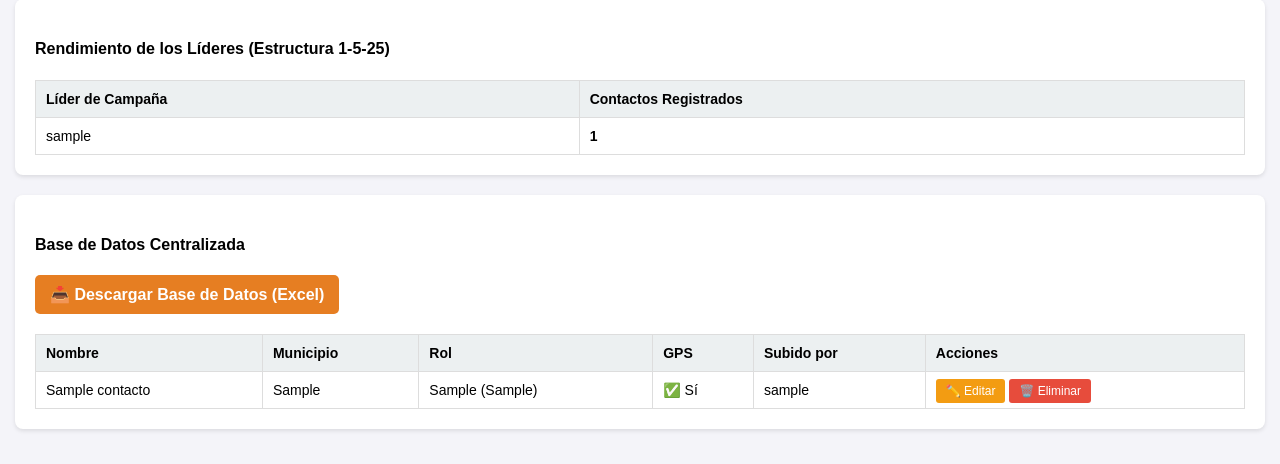
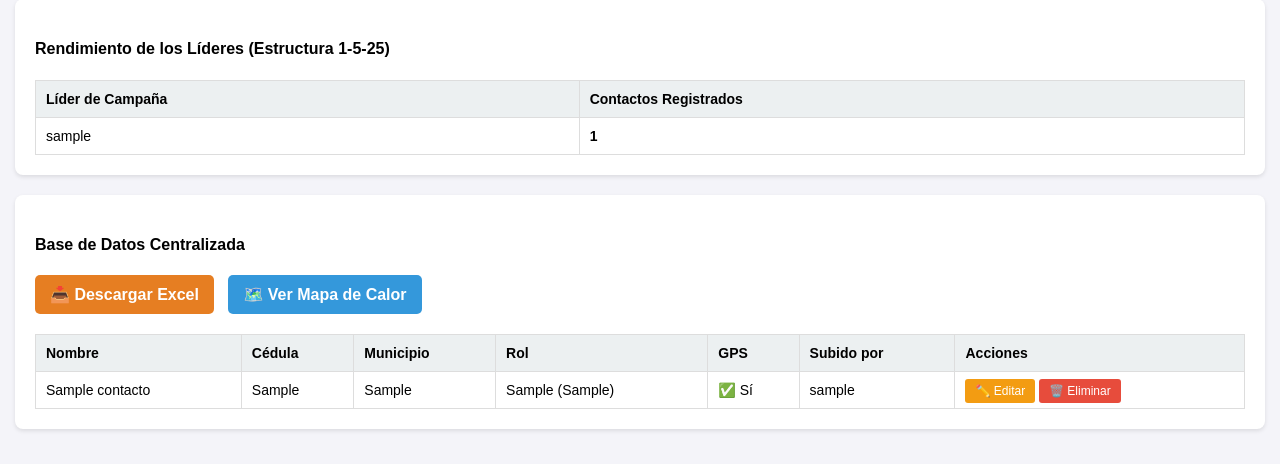
Before and after one commit to crm-campana-narino/Nari-o-Vital, a Flask app: page / in a window 1280 px wide. Shown: the part 397-861 px from the top of the page. Run offline with Flask 3, Linux system fonts and the light colour scheme; a user stored in the database is signed in; tables that the repository leaves empty hold one stand-in row (values such as "Sample post").

Commit message:
Refactor admin dashboard HTML structure and styles
Updated button styles and removed unnecessary comments.

```diff
--- a/templates/admin_dashboard.html
+++ b/templates/admin_dashboard.html
@@ -18,13 +18,11 @@
         th, td { border: 1px solid #ddd; padding: 10px; text-align: left; }
         th { background-color: #ecf0f1; }
         .btn-export { background-color: #e67e22; color: white; padding: 10px 15px; text-decoration: none; border-radius: 5px; font-weight: bold; display: inline-block; margin-bottom: 10px; }
+        .btn-mapa { background-color: #3498db; color: white; padding: 10px 15px; text-decoration: none; border-radius: 5px; font-weight: bold; display: inline-block; margin-bottom: 10px; margin-left: 10px;}
 
-        /* Estilos para el formulario de crear líder */
         .form-crear-lider { display: flex; gap: 10px; align-items: center; flex-wrap: wrap; }
         .form-crear-lider input { padding: 10px; border: 1px solid #ccc; border-radius: 5px; flex: 1; min-width: 150px; }
         .form-crear-lider button { padding: 10px 20px; background-color: #d35400; color: white; border: none; border-radius: 5px; font-weight: bold; cursor: pointer; }
-        .form-crear-lider button:hover { background-color: #e67e22; }
-
         .mensaje-flash { background: #d4edda; color: #155724; padding: 10px; border-radius: 5px; margin-bottom: 20px; }
     </style>
 </head>
@@ -34,14 +32,12 @@
         <a href="{{ url_for('logout') }}" class="logout">Salir</a>
     </div>
 
-    <!-- Mensajes de éxito o error -->
     {% with messages = get_flashed_messages() %}
       {% if messages %}
         <div class="mensaje-flash">{{ messages[0] }}</div>
       {% endif %}
     {% endwith %}
 
-    <!-- Tarjetas de Estadísticas -->
     <div class="kpis">
         <div class="kpi-card">
             <div class="kpi-number">{{ total }}</div>
@@ -57,7 +53,6 @@
         </div>
     </div>
 
-    <!-- Formulario para crear líderes -->
     <div class="card">
         <h4>Crear nuevo usuario para Líder</h4>
         <form class="form-crear-lider" method="POST" action="{{ url_for('crear_lider') }}">
@@ -67,7 +62,6 @@
         </form>
     </div>
 
-    <!-- Rendimiento del Equipo -->
     <div class="card">
         <h4>Rendimiento de los Líderes (Estructura 1-5-25)</h4>
         <table>
@@ -84,36 +78,36 @@
         </table>
     </div>
 
-    <!-- Base de Datos Centralizada con Edición y Eliminación -->
     <div class="card">
         <h4>Base de Datos Centralizada</h4>
-        <a href="{{ url_for('exportar') }}" class="btn-export">📥 Descargar Base de Datos (Excel)</a>
+        <a href="{{ url_for('exportar') }}" class="btn-export">📥 Descargar Excel</a>
+        <a href="{{ url_for('mapa') }}" class="btn-mapa">🗺️ Ver Mapa de Calor</a>
+
         <table>
             <tr>
                 <th>Nombre</th>
+                <th>Cédula</th>
                 <th>Municipio</th>
                 <th>Rol</th>
                 <th>GPS</th>
                 <th>Subido por</th>
-                <th>Acciones</th> <!-- NUEVA COLUMNA -->
+                <th>Acciones</th>
             </tr>
             {% for c in contactos %}
             <tr>
                 <td>{{ c.nombre }}</td>
+                <td>{{ c.cedula }}</td>
                 <td>{{ c.municipio }}</td>
                 <td>{{ c.tipo }} {% if c.otro_tipo %}({{ c.otro_tipo }}){% endif %}</td>
                 <td>{% if c.latitud %}✅ Sí{% else %}❌ No{% endif %}</td>
                 <td>{{ c.creador.username if c.creador else 'Admin' }}</td>
                 <td style="white-space: nowrap;">
-                    <!-- Botón Editar -->
                     <a href="{{ url_for('editar_contacto', id=c.id) }}" style="background-color: #f39c12; color: white; padding: 5px 10px; text-decoration: none; border-radius: 3px; font-size: 12px;">✏️ Editar</a>
-                    <!-- Botón Eliminar -->
                     <a href="{{ url_for('eliminar_contacto', id=c.id) }}" onclick="return confirm('¿Estás seguro de eliminar este contacto?');" style="background-color: #e74c3c; color: white; padding: 5px 10px; text-decoration: none; border-radius: 3px; font-size: 12px;">🗑️ Eliminar</a>
                 </td>
             </tr>
             {% endfor %}
         </table>
     </div>
-
 </body>
 </html>
```
